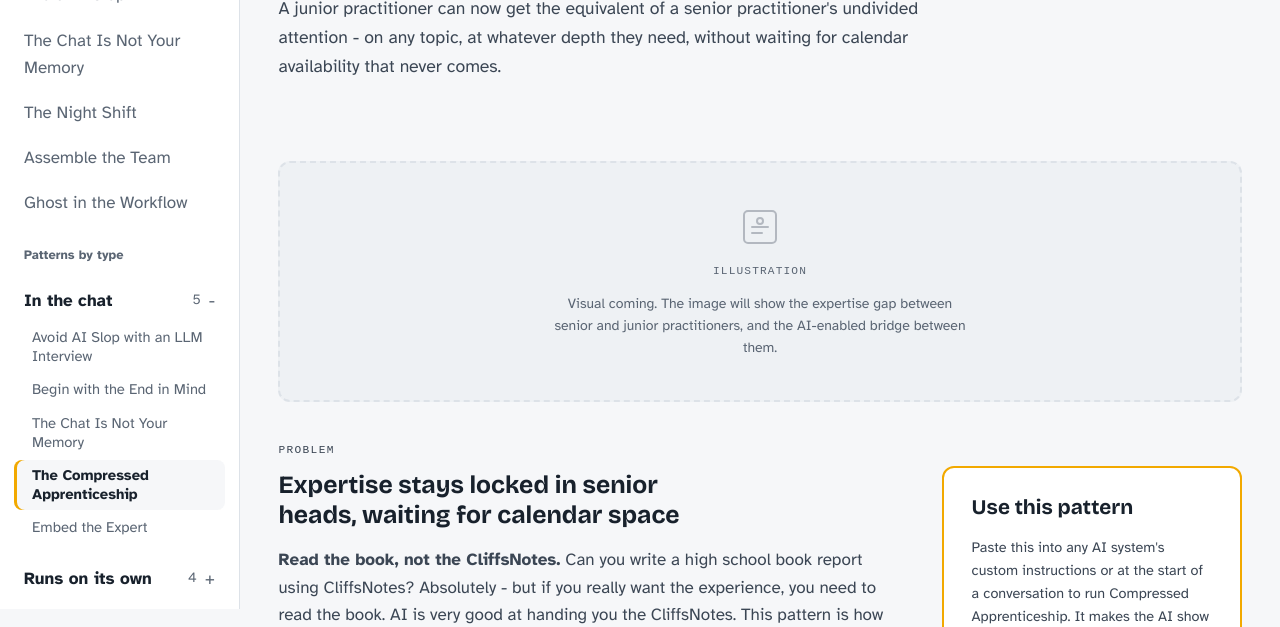
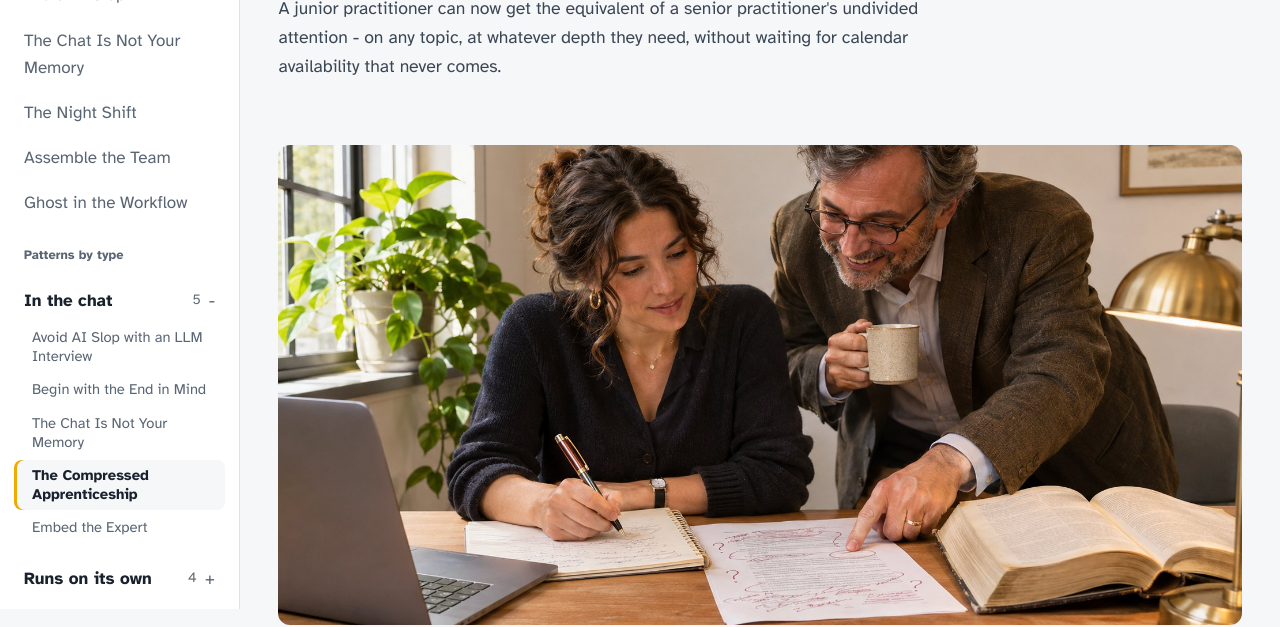
Before and after one commit to level5consulting/ai-success-patterns, a plain HTML site: page patterns/09-compressed-apprenticeship.html in a window 1280 px wide. Shown: the part 191-818 px from the top of the page. Drawn offline with nearby package versions, Linux system fonts and the light colour scheme.

Commit message:
The Compressed Apprenticeship: add Greg's photo-realistic image (sent at the Nov 17 4 PM check) in place of the placeholder; screenshot of the page with it.
Co-Authored-By: Claude Opus 5.5 <noreply@anthropic.com>
Claude-Session: https://claude.ai/code/session_01Bdag5pXG2kWWGYLKFdRnzH

```diff
--- a/patterns/09-compressed-apprenticeship.html
+++ b/patterns/09-compressed-apprenticeship.html
@@ -171,14 +171,8 @@ footer{border-top:1px solid var(--rule);padding:24px;text-align:center;font-size
     <p class="pattern-lead">A junior practitioner can now get the equivalent of a senior practitioner's undivided attention - on any topic, at whatever depth they need, without waiting for calendar availability that never comes.</p>
   </header>
 
-  <figure class="graphic-zone" aria-label="Pattern illustration placeholder">
-    <svg class="graphic-icon" viewBox="0 0 48 48" fill="none" aria-hidden="true">
-      <rect x="8" y="8" width="32" height="32" rx="4" stroke="currentColor" stroke-width="2"/>
-      <path d="M16 24h16M16 30h10" stroke="currentColor" stroke-width="2" stroke-linecap="round"/>
-      <circle cx="24" cy="18" r="3" stroke="currentColor" stroke-width="2"/>
-    </svg>
-    <span class="graphic-label">Illustration</span>
-    <span class="graphic-caption">Visual coming. The image will show the expertise gap between senior and junior practitioners, and the AI-enabled bridge between them.</span>
+  <figure class="graphic-zone has-graphic" aria-label="Pattern illustration: a junior practitioner doing the reps with a senior colleague">
+    <img src="images/09-compressed-apprenticeship.jpg" alt="A woman at her desk writes her own version in a notebook beside a printed AI draft covered in her margin notes and question marks, a thick reference book open next to her. An older colleague with a coffee leans in, smiling, and points at one of her notes - illustrating The Compressed Apprenticeship">
   </figure>
 
   <article class="pattern-body">
```
Also changed, not shown: patterns/images/09-compressed-apprenticeship.jpg (added), 1 other file.
